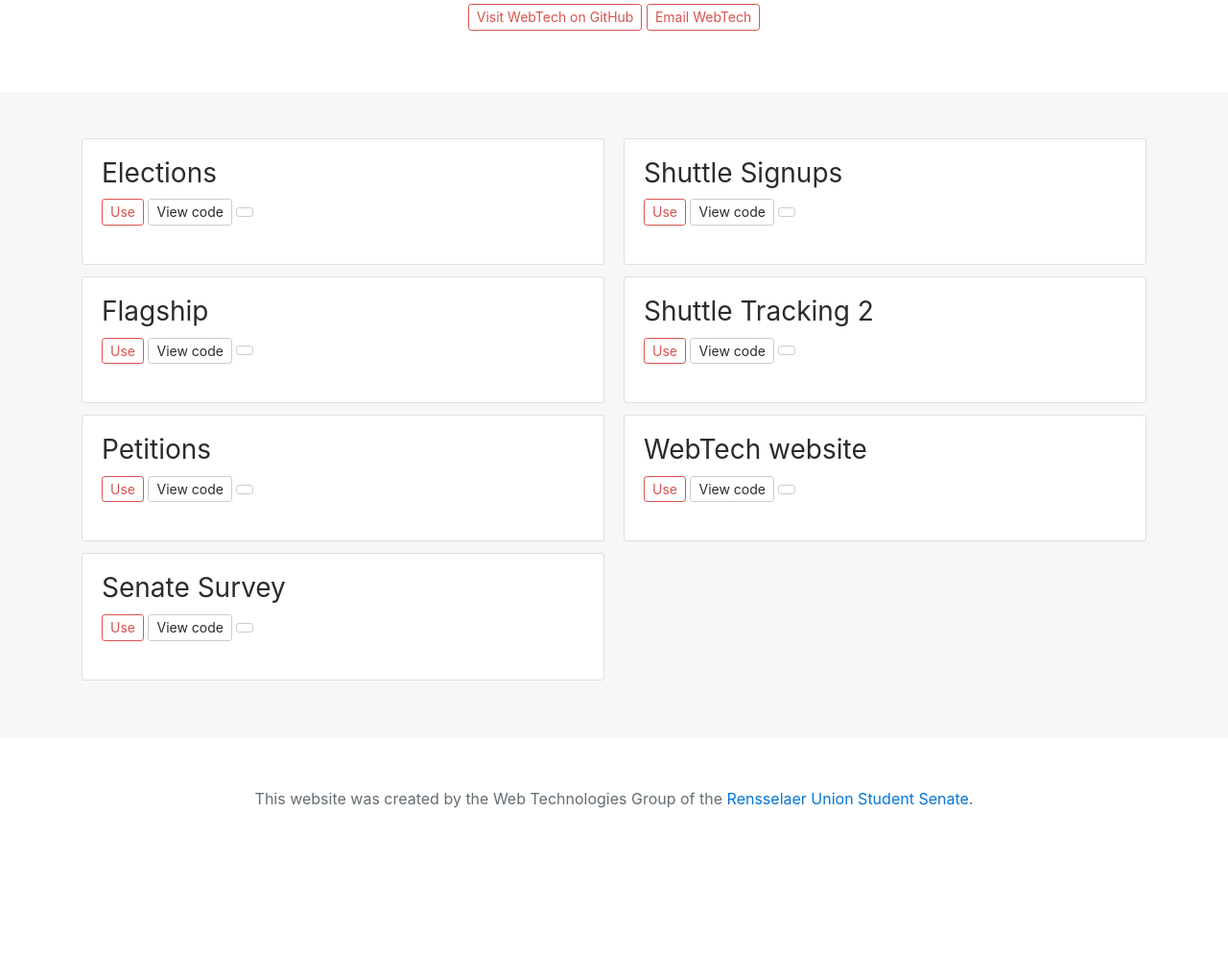
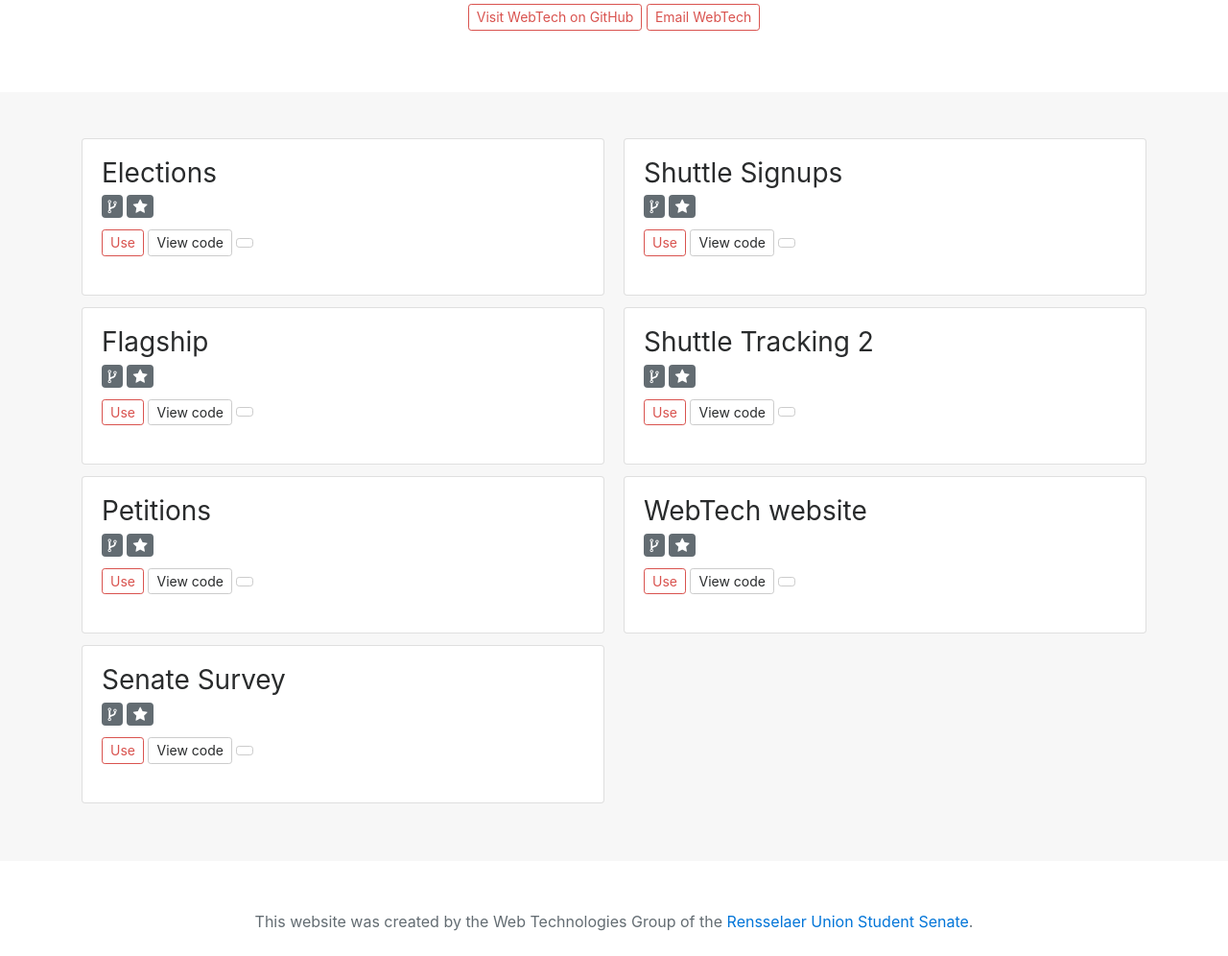
Before and after one commit to wtg/site, a Flask app: page / in a window 1280 px wide. Shown: the part 295-1291 px from the top of the page at 96% size. Before the commit the page ends 1137 px from the top, so only its background shows below. Run offline with Flask 2, Linux system fonts and the light colour scheme; data that the repository does not hold is empty; some libraries are stand-ins or nearby versions.

Commit message:
Add forks and star count badges

```diff
--- a/static/projects.css
+++ b/static/projects.css
@@ -86,6 +86,14 @@
     font-weight: 400;
 }
 
+.project .badge {
+    font-size: 100%;
+}
+
+.project .card-title a:hover {
+    text-decoration: none;
+}
+
 .project .description {
     padding-top: 0;
     font-size: 19px;
--- a/templates/index.html
+++ b/templates/index.html
@@ -1,7 +1,9 @@
 <!doctype html>
 <html>
+
 <head>
     <title>Web Technologies Group</title>
+    <link rel="stylesheet" href="https://maxcdn.bootstrapcdn.com/font-awesome/4.7.0/css/font-awesome.min.css" integrity="sha384-wvfXpqpZZVQGK6TAh5PVlGOfQNHSoD2xbE+QkPxCAFlNEevoEH3Sl0sibVcOQVnN" crossorigin="anonymous">
     <link rel="stylesheet" href="https://maxcdn.bootstrapcdn.com/bootstrap/4.0.0-alpha.6/css/bootstrap.min.css" integrity="sha384-rwoIResjU2yc3z8GV/NPeZWAv56rSmLldC3R/AZzGRnGxQQKnKkoFVhFQhNUwEyJ" crossorigin="anonymous">
     <link rel="stylesheet" href="/static/projects.css">
     <meta name="viewport" content="width=device-width, initial-scale=1, shrink-to-fit=no">
@@ -26,8 +28,7 @@
             <h1 class="jumbotron-heading">Web Technologies Group</h1>
             <p class="lead text-muted">
                 Creating technological solutions to serve the students of
-            <span class="d-inline-block">Rensselaer Polytechnic Institute.</span>
-            Take a look at some of our projects below, and then get involved!
+                <span class="d-inline-block">Rensselaer Polytechnic Institute.</span> Take a look at some of our projects below, and then get involved!
             </p>
             <p>
                 <a href="https://github.com/wtg" class="btn btn-sm btn-outline-danger">Visit WebTech on GitHub</a>
@@ -44,12 +45,23 @@
             {% for project in projects %}
             <div class="project card">
                 <div class="card-block">
-                <h3 class="card-title name">
-                    {{ project.name }}
+                    <div class="card-title">
+                        <h3 class="name">
+                            {{ project.name}}
                         </h3>
+                        <a href="{{ project.repo.html_url + '/network' }}">
+                            <span class="badge badge-default">
+                        <i class="fa fa-code-fork" aria-hidden="true"></i> {{ project.repo.forks_count }}
+                    </span>
+                        </a>
+                        <a href="{{ project.repo.html_url + '/stargazers' }}">
+                            <span class="badge badge-default">
+                        <i class="fa fa-star" aria-hidden="true"></i> {{ project.repo.stargazers_count }}
+                    </span>
+                        </a>
+                    </div>
                     {% if project.repo.homepage %}
-                <a class="btn btn-outline-danger btn-sm" href="{{ project.repo.homepage }}">Use</a>
-                {% endif %}
+                    <a class="btn btn-outline-danger btn-sm" href="{{ project.repo.homepage }}">Use</a> {% endif %}
                     <a class="btn btn-secondary btn-sm" href="{{ project.repo.html_url }}">View code</a>
                     <a class="btn btn-secondary btn-sm" href="{{ project.repo.html_url + '/issues' }}">{{ project.repo.open_issues_count_text }}</a>
                 </div>
@@ -101,8 +113,7 @@
         <div class="container">
             <p>
                 This website was created by the
-            <span class="d-inline-block">Web Technologies Group</span>
-            of the
+                <span class="d-inline-block">Web Technologies Group</span> of the
                 <span class="d-inline-block"><a href="http://sg.rpi.edu/senate/">Rensselaer Union Student Senate</a>.</span>
             </p>
         </div>
@@ -111,4 +122,5 @@
     <script src="/static/projects.js"></script>
 
 </body>
+
 </html>
```
Lines whose indentation alone changed are shown as unchanged.
